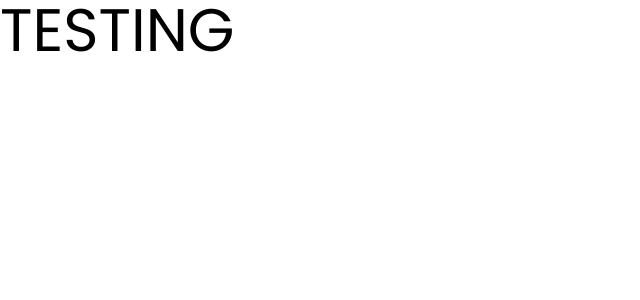
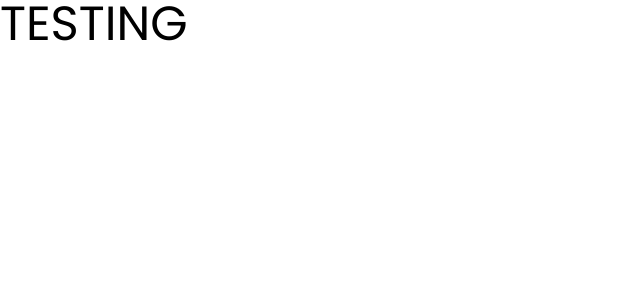
Before and after one commit to khan-asfi-reza/Blogspot-Frontend, a Next.js app: page /test in a window 1280 px wide. Shown: the top 300 px of the page, without its empty margins (0-640 px from the left). Built offline with nearby package versions, Linux system fonts and the light colour scheme.

Commit message:
Test Page

```diff
--- a/src/pages/test.tsx
+++ b/src/pages/test.tsx
@@ -3,12 +3,7 @@ import {P} from "@UI/Typography";
 export default function TestPage(){
     return(
         <>
-            <P size={{
-               '2xl': '7xl',
-               'xl': '6xl',
-                'lg': '6xl',
-                'md': 'base'
-            }}>
+            <P size={'5xl'}>
                 TESTING
             </P>
         </>
```
